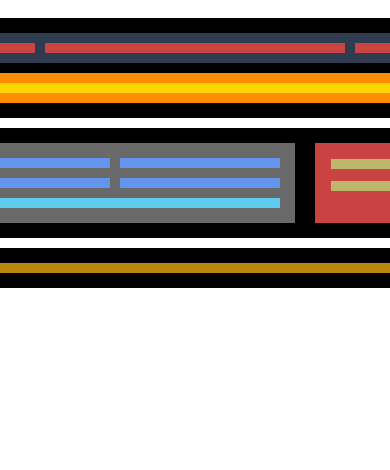
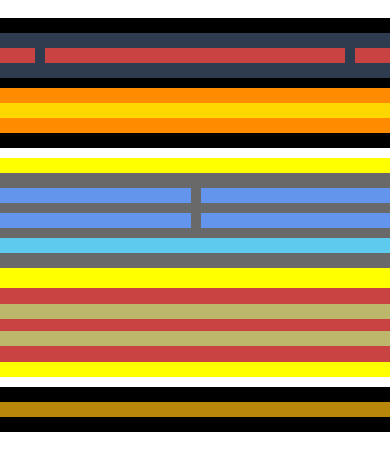
Before and after one commit to MartaG22/Layout, a plain HTML site: page SPRINT_1/nivell1.html in a window 390 px wide. Shown: the top 470 px of the page. Drawn offline with Linux system fonts and the light colour scheme.

Commit message:
Done exercice 2 of level 1. Adapt the screen to a tablet with mediaquerie

```diff
--- a/SPRINT_1/nivell1_1.css
+++ b/SPRINT_1/nivell1_1.css
@@ -27,7 +27,7 @@ body {
         flex-direction: row;
         height: 10px;
         /* width: px; */
-        padding: 10px;
+        padding: 15px;
         margin: 10px;
 }
 
@@ -37,9 +37,10 @@ body {
         flex-direction: row;
         height: 10px;
         /* width: px; */
-        padding: 10px;
+        padding: 15px;
         margin: 10px;
 }
+
 /*
 .column1{
         background-color: dimgrey;
@@ -61,7 +62,7 @@ body {
         margin: 10px;
 } */
 
-.yellowLine{
+.yellowLine {
         background-color: darkgoldenrod;
         height: 10px;
         margin: 10px;
@@ -69,7 +70,7 @@ body {
 }
 
 .insideBox1,
-.insideBox3{
+.insideBox3 {
         background-color: rgb(202, 67, 67);
         height: 10px;
         width: 90px;
@@ -79,7 +80,7 @@ body {
         /* padding: 5px; */
 }
 
-.insideBox2{
+.insideBox2 {
         background-color: rgb(202, 67, 67);
         height: 10px;
         width: 300px;
@@ -88,12 +89,12 @@ body {
         /* padding: 5px; */
 }
 
-.insideBox4{
+.insideBox4 {
         background-color: gold;
         width: 500px;
 }
 
-.column1{
+.column1 {
         background-color: dimgrey;
         display: flex;
         flex-direction: column;
@@ -103,7 +104,7 @@ body {
         margin: 10px;
 }
 
-.column2{
+.column2 {
         background-color: rgb(202, 67, 67);
         display: flex;
         flex-direction: column;
@@ -111,11 +112,12 @@ body {
         width: 100px;
         padding: 10px;
         margin: 10px;
-        flex-grow: 1; /* Añade esta propiedad para que la columna se extienda horizontalmente */
+        flex-grow: 1;
+        /* Añade esta propiedad para que la columna se extienda horizontalmente */
         /* align-self: stretch; Agrega esta propiedad para que la columna se extienda horizontalmente */
 }
 
-.greyColumn{
+.greyColumn {
 
         display: flex;
         flex-direction: row;
@@ -132,11 +134,12 @@ body {
 .insideColumn1A,
 .insideColumn1B,
 .insideColumn1C,
-.insideColumn1D{
+.insideColumn1D {
 
         background-color: cornflowerblue;
         height: 10px;
-        width: calc(50% - 10px); /* Ajusta el ancho de las franjas para dividir en dos columnas con un espacio de 10px entre ellas */
+        width: calc(50% - 10px);
+        /* Ajusta el ancho de las franjas para dividir en dos columnas con un espacio de 10px entre ellas */
         margin: 5px;
 
         /* background-color: cornflowerblue; */
@@ -145,14 +148,14 @@ body {
         /* margin: 5px; */
 }
 
-.lastInsideColumn1{
+.lastInsideColumn1 {
         background-color: rgb(93, 202, 238);
         height: 10px;
         margin: 5px;
 }
 
 .insideColumn2A,
-.insideColumn2B{
+.insideColumn2B {
         background-color: darkkhaki;
         height: 10px;
         margin: 6px;
@@ -160,5 +163,58 @@ body {
         /* height: 10px;
         padding: 10px;
         margin: 10px; */
+}
 
+/* @media (max-width: 600px) { */
+@media screen and (max-width: 768px) {
+
+        .container2 {
+                background-color: yellow;
+                display: flex;
+                flex-direction: column;
+                /* margin: 10px; */
+                /* padding: 5px; */
+
+        }
+
+        .column1 {
+                background-color: dimgrey;
+                /* background-color:blue; */
+                display: flex;
+                flex-direction: column;
+                /* height: 10px; */
+                width: 93%;
+                /* height: px; */
+                /* padding: 10px; */
+                /* margin: 10px; */
+        }
+
+        .column2 {
+                background-color: rgb(202, 67, 67);
+                display: flex;
+                flex-direction: column;
+                width: 93%;
+        }
+
+        .row1,
+        .row2 {
+                height: 15px;
+        }
+
+        .yellowLine {
+                height: 15px;
+        }
+
+        .insideBox1,
+        .insideBox2,
+        .insideBox3,
+        .insideColumn1A,
+        .insideColumn1B,
+        .insideColumn1C,
+        .insideColumn1D,
+        .lastInsideColumn1,
+        .insideColumn2A,
+        .insideColumn2B {
+                height: 15px;
+        }
 }
```
Also changed, not shown: 2 other files.
